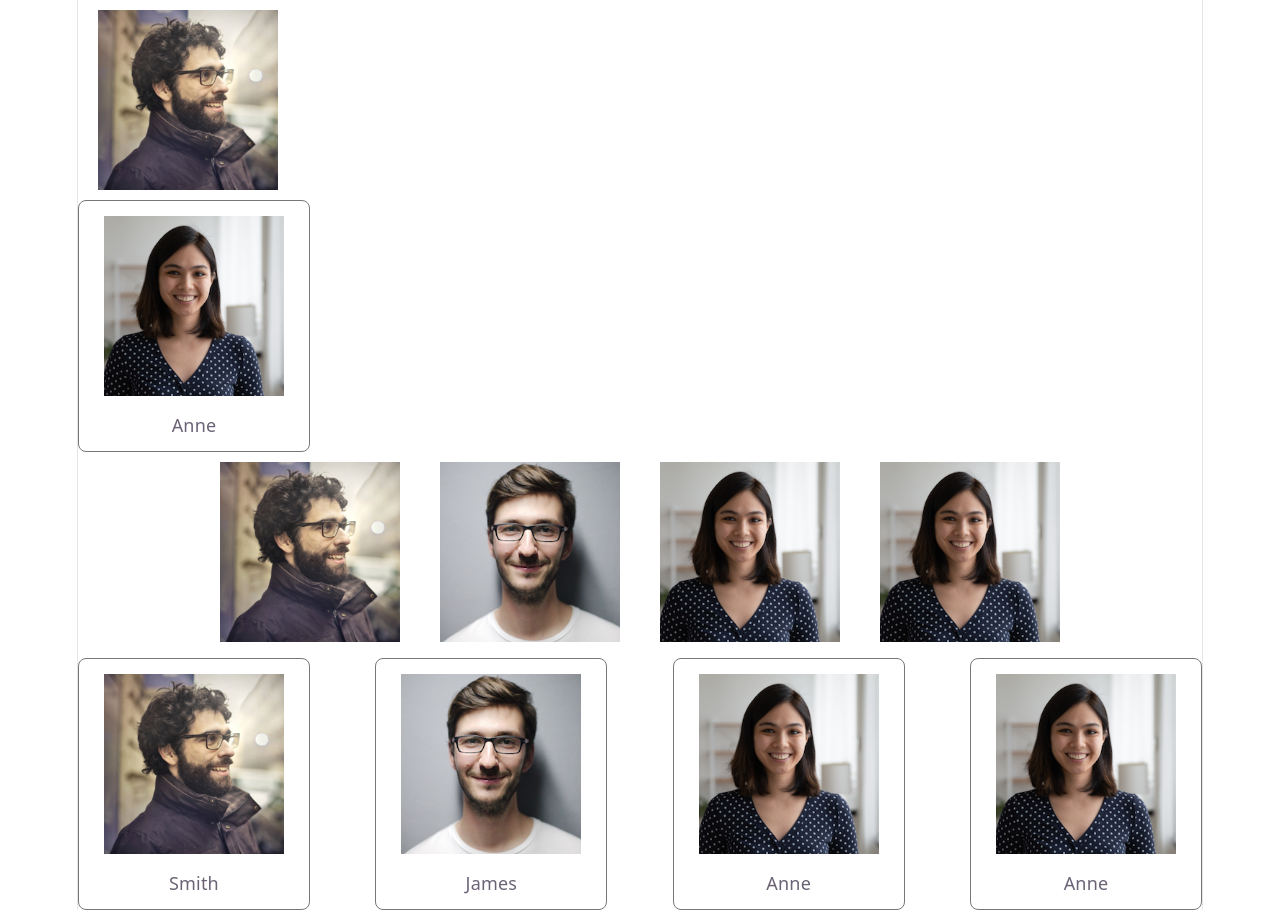
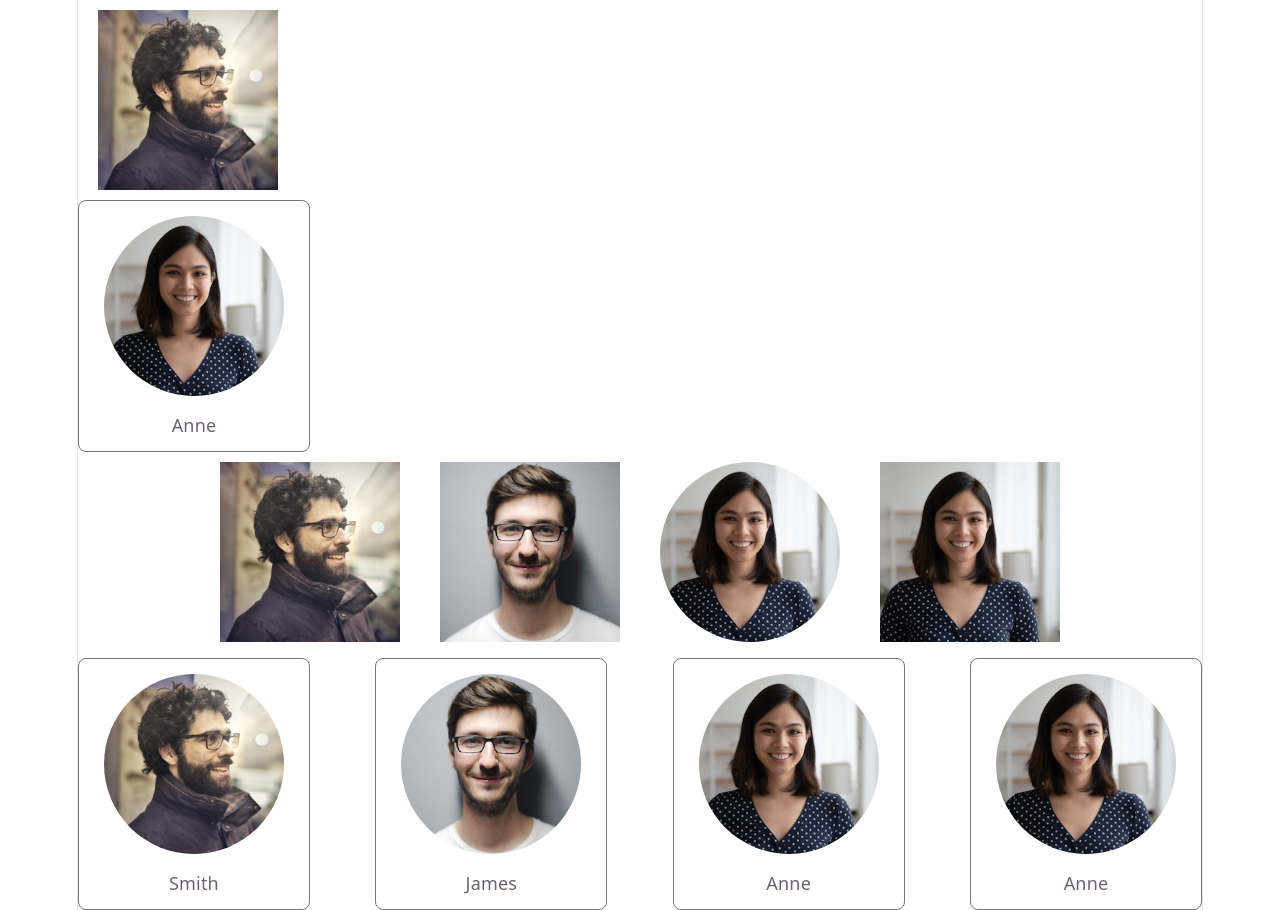
Before and after one commit to tjg-data/fe-course, a React (Vite) app in the folder basic-app/: page / in a window 1280 px wide. Built offline with nearby package versions, Linux system fonts and the light colour scheme.

Commit message:
2026-04-08 commit~

```diff
--- a/basic-app/src/App.jsx
+++ b/basic-app/src/App.jsx
@@ -2,28 +2,29 @@ import AvatarImage from "./components/avatar/AvatarImage.jsx"
 import AvatarImageList from "./components/avatar/AvatarImageList.jsx"
 import Avatar from "./components/avatar/Avatar.jsx"
 import AvatarList from "./components/avatar/AvatarList.jsx"
+import style from './components/avatar/Avatar.module.css';
 import Menu from './components/menu/Menu.jsx';
-import style from './components/menu/Menu.module.css';
+import mstyle from './components/menu/Menu.module.css';
 import people1 from './assets/people1.webp';
 import people2 from './assets/people2.webp';
 import people3 from './assets/people3.webp';
 
 export default function App() {
   const list = [
-    {img: people1},
-    {img: people2},
-    {img: people3},
-    {img: people3}
+    {img: people1, style:style.avatar_img},
+    {img: people2, style:style.avatar_img},
+    {img: people3, style:style.avatar_img_circle},
+    {img: people3, style:style.avatar_img}
   ]
   const alist = [
-    {img: people1, name: "Smith"},
+    {img: people1, name: "Smith" },
     {img: people2, name: "James"},
     {img: people3, name: "Anne"},
     {img: people3, name: "Anne"}
   ]
   return (
     <>
-      <AvatarImage img={people1} />
+      <AvatarImage img={people1} style={style.avatar_img}/>
       <Avatar name="Anne" img={people3} />
       <AvatarImageList imgList={list} />
       <AvatarList list={alist} />
--- a/basic-app/src/components/avatar/Avatar.jsx
+++ b/basic-app/src/components/avatar/Avatar.jsx
@@ -7,7 +7,7 @@ import style from './Avatar.module.css';
 export default function Avatar({name, img}) {
     return (
         <div className={style.avatar}>
-            <AvatarImage img={img}/>
+            <AvatarImage img={img} style={style.avatar_img_circle}/>
             <p>{name}</p>
         </div>
     )
--- a/basic-app/src/components/avatar/Avatar.module.css
+++ b/basic-app/src/components/avatar/Avatar.module.css
@@ -2,6 +2,11 @@
     display: flex;
     justify-content: space-between;
     gap: 5px;
+}
+.avatar_img_circle {
+    width: 180px;
+    border-radius: 100%;
+    padding: 10px 20px;
 }
 .avatar_img {
     width: 180px;
--- a/basic-app/src/components/avatar/AvatarImage.jsx
+++ b/basic-app/src/components/avatar/AvatarImage.jsx
@@ -1,7 +1,7 @@
-import style from './Avatar.module.css';
+// import style from './Avatar.module.css';
 
-export default function AvatarImage({img}) {
+export default function AvatarImage({img, style}) {
     return (
-        <img src={img} className={style.avatar_img} alt="photo" />
+        <img src={img} className={style} alt="photo" />
     )
 }
--- a/basic-app/src/components/avatar/AvatarImageList.jsx
+++ b/basic-app/src/components/avatar/AvatarImageList.jsx
@@ -3,8 +3,11 @@ import AvatarImage from "./AvatarImage.jsx"
 export default function AvatarImageList({ imgList }) {
     return (
         <div>
-            { imgList.map(item =>
-                <AvatarImage img={item.img} />
+            { imgList.map((item, idx) =>
+                <AvatarImage
+                        img={item.img}
+                        style={item.style}
+                        key={idx} />
             ) }
         </div>
     )
--- a/basic-app/src/components/avatar/AvatarList.jsx
+++ b/basic-app/src/components/avatar/AvatarList.jsx
@@ -4,9 +4,11 @@ import style from './Avatar.module.css';
 export default function AvatarList({ list }) {
     return (
         <div className={style.avatar_list}>
-            { list.map((item) =>
+            { list.map((item, idx) =>
                 <Avatar img={item.img}
-                        name={item.name} /> ) }
+                        name={item.name}
+                        key={idx}
+                    /> ) }
         </div>
     )
 }
```
